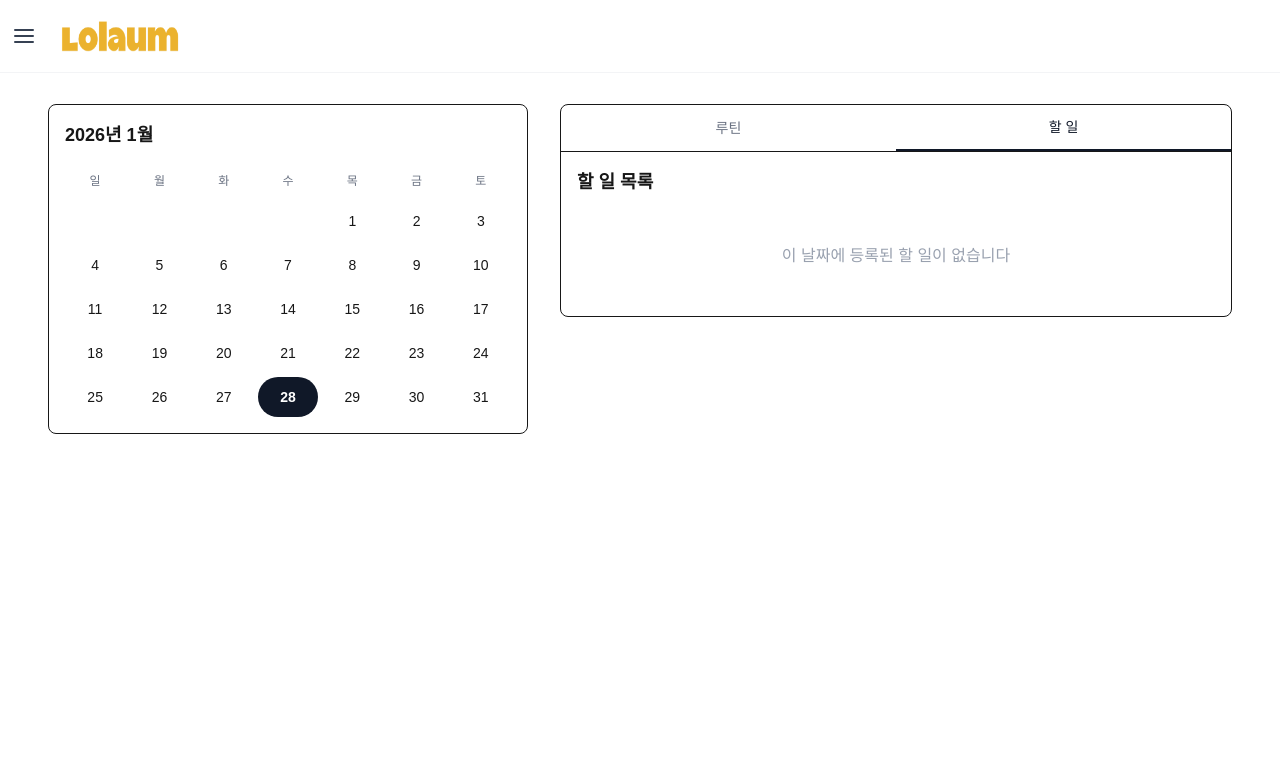
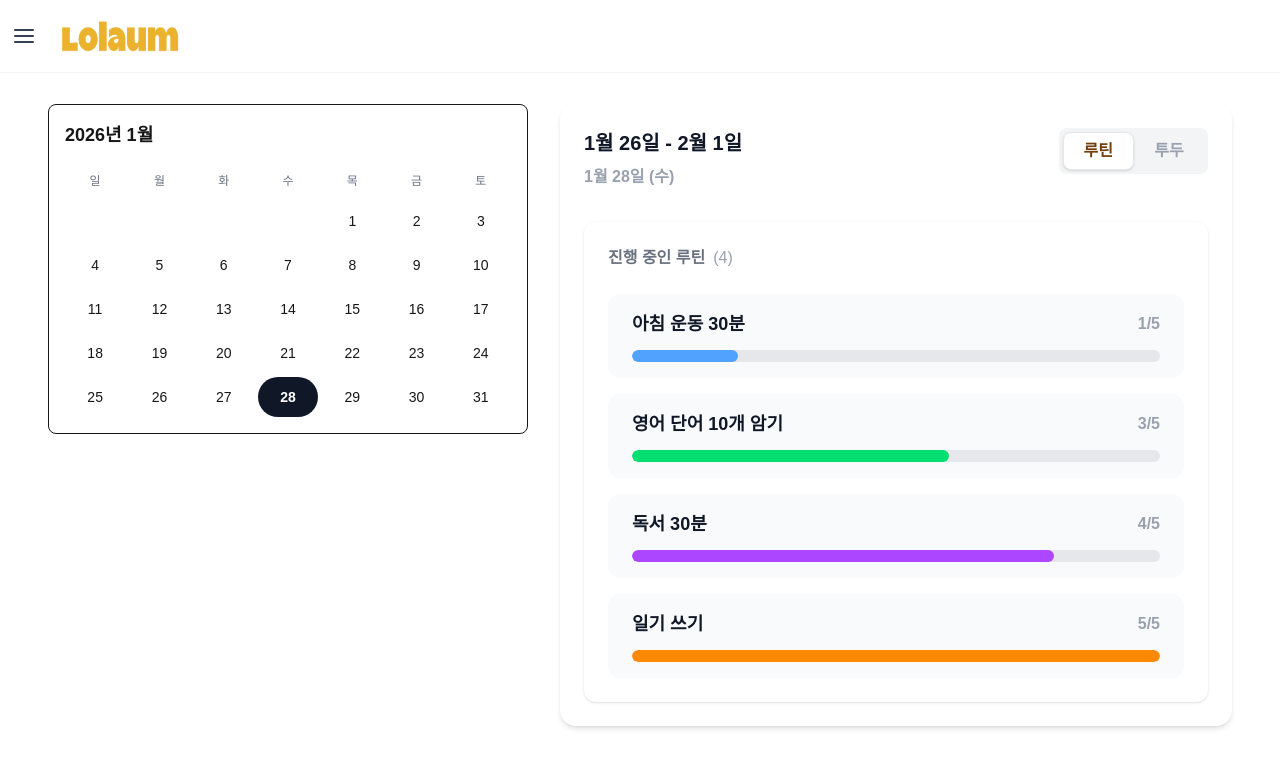
Before and after one commit to Lolaum/Lolaum, a Next.js app: page /home in a window 1280 px wide. Shown: the top 768 px of the page. Built offline with nearby package versions, Linux system fonts and the light colour scheme.

Commit message:
Feat/home: 루틴, 투두 스타일 작업 중

```diff
--- a/src/components/Home/Todo/RoutineList.tsx
+++ b/src/components/Home/Todo/RoutineList.tsx
@@ -32,74 +32,62 @@
     );
   };
 
+  // 진행도 색상 배열 (순서대로 반복)
+  const progressColors = [
+    "bg-blue-400",
+    "bg-green-400",
+    "bg-purple-500",
+    "bg-orange-400",
+    "bg-pink-400",
+    "bg-yellow-400",
+  ];
+
+  // 예시: routine_mock에 count, totalCount 필드가 있다고 가정
+  // 실제 데이터에 맞게 수정 필요
+  // routine.count: 현재 달성 횟수, routine.totalCount: 목표 횟수
+
   return (
-    <div>
-      {/* 태그 필터 */}
-      <div className="mb-4 flex flex-wrap items-center gap-2">
-        <button
-          type="button"
-          onClick={() => setSelectedTag(null)}
-          className={`rounded-full px-3 py-1 text-xs font-medium transition-colors ${
-            selectedTag === null
-              ? "bg-gray-900 text-white"
-              : "bg-gray-100 text-gray-600 hover:bg-gray-200"
-          }`}
-        >
-          전체
-        </button>
-        {tags.map((tag) => (
-          <button
-            key={tag}
-            type="button"
-            onClick={() => setSelectedTag(tag)}
-            className={`rounded-full px-3 py-1 text-xs font-medium transition-colors ${
-              selectedTag === tag
-                ? "bg-gray-900 text-white"
-                : "bg-gray-100 text-gray-600 hover:bg-gray-200"
-            }`}
-          >
-            {tag}
-          </button>
-        ))}
-        <span className="ml-auto text-sm text-gray-500">
-          {filteredRoutines.filter((r) => r.completed).length}/
-          {filteredRoutines.length}
-          완료
+    <div className="bg-white rounded-xl shadow p-6">
+      {/* 진행중 루틴 헤더 */}
+      <div className="mb-6">
+        <span className="text-base font-semibold text-gray-500">
+          진행 중인 루틴
+        </span>
+        <span className="ml-2 text-base text-gray-400">
+          ({filteredRoutines.length})
         </span>
       </div>
 
       {/* 루틴 리스트 */}
-      <ul className="space-y-2">
-        {filteredRoutines.map((routine) => (
-          <li
-            key={routine.id}
-            className="flex cursor-pointer items-center gap-3 rounded-lg border p-3 hover:bg-gray-50"
-            onClick={() => onTaskClick(routine.title)}
-          >
-            {/* 체크박스 */}
-            <input
-              type="checkbox"
-              checked={routine.completed}
-              onChange={() => handleToggle(routine.id)}
-              onClick={(e) => e.stopPropagation()}
-              className="h-4 w-4 rounded border-gray-300"
-            />
-
-            {/* 루틴 제목 */}
-            <span
-              className={`flex-1 text-sm ${
-                routine.completed
-                  ? "text-gray-400 line-through"
-                  : "text-gray-900"
-              }`}
+      <ul className="space-y-4">
+        {filteredRoutines.map((routine, idx) => {
+          // 임시 진행도: id를 기반으로 예시값 생성 (실제 데이터에 맞게 수정 필요)
+          const total = 5;
+          const count = routine.id % (total + 1);
+          const percent = Math.min(100, Math.round((count / total) * 100));
+          const color = progressColors[idx % progressColors.length];
+          return (
+            <li
+              key={routine.id}
+              className="bg-gray-50 rounded-xl px-6 py-4 flex flex-col gap-2"
             >
-              {routine.title}
-            </span>
-
-            {/* 시간 */}
-            <span className="text-xs text-gray-400">{routine.time}</span>
-          </li>
-        ))}
+              <div className="flex items-center justify-between mb-1">
+                <span className="text-lg font-semibold text-gray-900">
+                  {routine.title}
+                </span>
+                <span className="text-base font-semibold text-gray-400">
+                  {count}/{total}
+                </span>
+              </div>
+              <div className="w-full h-3 bg-gray-200 rounded-full overflow-hidden">
+                <div
+                  className={`h-full rounded-full transition-all duration-300 ${color}`}
+                  style={{ width: `${percent}%` }}
+                />
+              </div>
+            </li>
+          );
+        })}
       </ul>
     </div>
   );
--- a/src/components/Home/Todo/TaskTabs.tsx
+++ b/src/components/Home/Todo/TaskTabs.tsx
@@ -4,6 +4,10 @@
 import TodoList from "./TodoList";
 import RoutineList from "./RoutineList";
 import Timer from "../Timer/Timer";
+import {
+  formatDateDisplay,
+  getWeekRangeText,
+} from "@/components/modules/Common/dateModules";
 
 type TabType = "routine" | "todo";
 
@@ -12,7 +16,8 @@
 }
 
 export default function TaskTabs({ selectedDate }: TaskTabsProps) {
-  const [activeTab, setActiveTab] = useState<TabType>("todo");
+  // 루틴이 먼저 보이도록 기본값을 routine으로
+  const [activeTab, setActiveTab] = useState<TabType>("routine");
   const [selectedTask, setSelectedTask] = useState<string | null>(null);
 
   const handleTaskClick = (title: string) => {
@@ -28,36 +33,54 @@
     return <Timer taskTitle={selectedTask} onClose={handleCloseTimer} />;
   }
 
+  // 토글 스위치 스타일
   return (
-    <div className="rounded-lg border">
-      {/* 탭 헤더 */}
-      <div className="flex border-b">
+    <div className="rounded-2xl bg-white shadow-md p-6">
+      <div className="flex items-center justify-between mb-6">
+        {/* 주간 날짜 정보 */}
+        <div className="flex flex-col">
+          <div className="mb-2 text-xl text-gray-900 font-bold">
+            {getWeekRangeText(selectedDate)}
+          </div>
+          {/* 오늘 날짜 */}
+          <div className="mb-2 text-base text-gray-400 font-semibold">
+            {formatDateDisplay(selectedDate)}
+          </div>
+        </div>
+
+        {/* 토글 스위치 */}
+        <div className="flex items-center justify-end mb-6">
+          <div className="flex items-center bg-gray-100 rounded-lg px-1 py-1 w-fit">
             <button
               type="button"
               onClick={() => setActiveTab("routine")}
-          className={`flex-1 py-3 text-sm font-medium transition-colors ${
+              className={`px-5 py-1.5 rounded-lg text-base font-semibold transition-colors duration-150 ${
                 activeTab === "routine"
-              ? "border-b-2 border-gray-900 text-gray-900"
-              : "text-gray-500 hover:text-gray-700"
+                  ? "bg-white text-yellow-900 shadow border border-gray-200"
+                  : "text-gray-400"
               }`}
+              style={{ minWidth: 70 }}
             >
               루틴
             </button>
             <button
               type="button"
               onClick={() => setActiveTab("todo")}
-          className={`flex-1 py-3 text-sm font-medium transition-colors ${
+              className={`px-5 py-1.5 rounded-full text-base font-semibold transition-colors duration-150 ${
                 activeTab === "todo"
-              ? "border-b-2 border-gray-900 text-gray-900"
-              : "text-gray-500 hover:text-gray-700"
+                  ? "bg-yellow-400 text-white shadow border border-yellow-300"
+                  : "text-gray-400"
               }`}
+              style={{ minWidth: 70 }}
             >
-          할 일
+              투두
             </button>
           </div>
+        </div>
+      </div>
 
-      {/* 탭 콘텐츠 */}
-      <div className="p-4">
+      {/* 콘텐츠 */}
+      <div>
         {activeTab === "routine" ? (
           <RoutineList
             selectedDate={selectedDate}
--- a/src/components/Home/Todo/TodoList.tsx
+++ b/src/components/Home/Todo/TodoList.tsx
@@ -4,7 +4,7 @@
 import {
   formatDateDisplay,
   formatDateKey,
-} from "@/components/modules/dateFormat.ts/dateModules";
+} from "@/components/modules/Common/dateModules";
 
 interface TodoListProps {
   selectedDate: Date;
@@ -15,6 +15,7 @@
   const dateKey = formatDateKey(selectedDate);
   const initialTodos = mock_todo[dateKey] || [];
   const [todos, setTodos] = useState(initialTodos);
+  const [input, setInput] = useState("");
 
   // 날짜 변경 시 투두 리스트 업데이트
   useEffect(() => {
@@ -29,68 +30,121 @@
     );
   };
 
+  const handleAdd = () => {
+    if (!input.trim()) return;
+    setTodos((prev) => [
+      ...prev,
+      {
+        id: Date.now(),
+        title: input,
+        completed: false,
+      },
+    ]);
+    setInput("");
+  };
+
+  const completedTodos = todos.filter((t) => t.completed);
+
   return (
-    <div>
-      {/* 헤더 */}
-      <div className="mb-4 flex items-center justify-between">
-        <div>
-          <h2 className="text-lg font-semibold">할 일 목록</h2>
+    <div className="bg-white rounded-xl p-6">
+      {/* divider */}
+      <div className="w-full h-px bg-gray-200 mb-6" />
+
+      {/* 할 일 추가 */}
+      <div className="mb-6">
+        <div className="mb-1 text-sm font-semibold text-gray-500">
+          할 일 추가
+        </div>
+        <div className="flex gap-2">
+          <input
+            className="flex-1 rounded-lg border border-gray-200 px-4 py-3 text-base focus:border-yellow-400 focus:ring-2 focus:ring-yellow-100"
+            placeholder="새로운 할 일을 입력하세요"
+            value={input}
+            onChange={(e) => setInput(e.target.value)}
+            onKeyDown={(e) => e.key === "Enter" && handleAdd()}
+          />
+          <button
+            className="rounded-lg bg-yellow-400 px-6 py-3 text-base font-bold text-white shadow hover:bg-yellow-500 transition-colors"
+            onClick={handleAdd}
+          >
+            + 추가
+          </button>
         </div>
       </div>
 
-      {/* 투두 리스트 */}
-      {todos.length === 0 ? (
-        <div className="py-8 text-center text-gray-400">
-          이 날짜에 등록된 할 일이 없습니다
+      {/* divider */}
+      <div className="w-full h-px bg-gray-300 mb-6" />
+
+      {/* 미완료 할 일 - 진행 중 */}
+      <div className="mb-2 text-base font-bold text-gray-400">
+        진행 중{" "}
+        <span className="ml-1 font-normal">
+          ({todos.filter((t) => !t.completed).length})
+        </span>
       </div>
+      <div className="mb-8">
+        <div className="space-y-3">
+          {todos.filter((t) => !t.completed).length === 0 ? (
+            <div className="text-base text-gray-200">할 일이 없습니다</div>
           ) : (
-        <ul className="space-y-2">
-          {todos.map((todo) => (
-            <li
+            todos
+              .filter((t) => !t.completed)
+              .map((todo) => (
+                <div
                   key={todo.id}
-              className="flex cursor-pointer items-center gap-3 rounded-lg border p-3 hover:bg-gray-50"
-              onClick={() => onTaskClick(todo.title)}
+                  className="flex items-center gap-4 rounded-2xl bg-[#FCFCFC] px-8 py-5"
                 >
-              {/* 체크박스 */}
                   <input
                     type="checkbox"
                     checked={todo.completed}
                     onChange={() => handleToggle(todo.id)}
                     onClick={(e) => e.stopPropagation()}
-                className="h-4 w-4 rounded border-gray-300"
+                    className="h-5 w-5 rounded-xl border-2 border-gray-300 focus:ring-2 focus:ring-yellow-200 bg-white"
                   />
-
-              {/* 투두 제목 */}
-              <span
-                className={`flex-1 text-sm ${
-                  todo.completed
-                    ? "text-gray-400 line-through"
-                    : "text-gray-900"
-                }`}
-              >
+                  <span className="flex-1 text-base text-gray-900 font-semibold">
                     {todo.title}
                   </span>
+                </div>
+              ))
+          )}
+        </div>
+      </div>
 
-              {/* 삭제 버튼 */}
-              <button className="text-gray-400 hover:text-gray-600">
-                <svg
-                  className="h-4 w-4"
-                  fill="none"
-                  stroke="currentColor"
-                  viewBox="0 0 24 24"
+      {/* 완료된 할 일 */}
+      <div className="mb-2 text-base font-bold text-gray-300">
+        완료됨{" "}
+        <span className="ml-1 font-normal">({completedTodos.length})</span>
+      </div>
+      <div>
+        <div className="space-y-3">
+          {completedTodos.length === 0 ? (
+            <div className="text-base text-gray-200">
+              완료된 할 일이 없습니다
+            </div>
+          ) : (
+            completedTodos.map((todo) => (
+              <div
+                key={todo.id}
+                className="flex items-center gap-4 rounded-2xl px-8 py-5"
               >
-                  <path
-                    strokeLinecap="round"
-                    strokeLinejoin="round"
-                    strokeWidth={2}
-                    d="M6 18L18 6M6 6l12 12"
+                <input
+                  type="checkbox"
+                  checked={todo.completed}
+                  onChange={() => handleToggle(todo.id)}
+                  className="h-5 w-5 rounded-xl border-2 border-yellow-300 bg-yellow-400 text-white focus:ring-2 focus:ring-yellow-200"
+                  style={{ accentColor: "#FACC15" }}
                 />
-                </svg>
-              </button>
-            </li>
-          ))}
-        </ul>
+                <span className="flex-1 text-base text-yellow-400 font-bold line-through">
+                  {todo.title}
+                </span>
+                <span className="text-sm text-gray-300 font-semibold">
+                  완료됨
+                </span>
+              </div>
+            ))
           )}
+        </div>
+      </div>
     </div>
   );
 }
--- a/src/components/modules/dateFormat.ts/dateModules.ts
+++ b/src/components/modules/Common/dateModules.ts
@@ -10,3 +10,14 @@
 // 날짜를 YYYY-MM-DD 형식으로 변환
 export const formatDateKey = (date: Date): string =>
   date.toISOString().split("T")[0];
+
+// 주간 범위(월~일) 텍스트 반환
+export const getWeekRangeText = (date: Date) => {
+  const day = date.getDay(); // 0(일)~6(토)
+  const monday = new Date(date);
+  monday.setDate(date.getDate() - ((day + 6) % 7));
+  const sunday = new Date(monday);
+  sunday.setDate(monday.getDate() + 6);
+  const format = (d: Date) => `${d.getMonth() + 1}월 ${d.getDate()}일`;
+  return `${format(monday)} - ${format(sunday)}`;
+};
```
Lines whose indentation alone changed are shown as unchanged.
